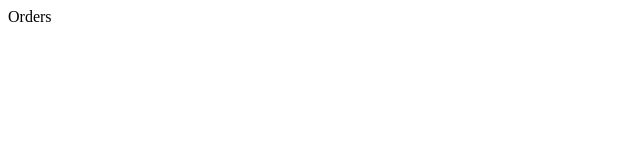
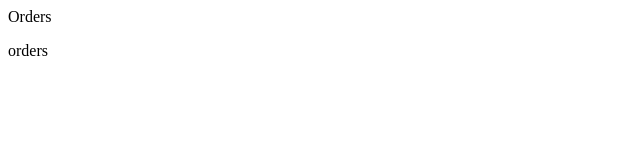
Before and after one commit to ptower21/myfirstgit, a plain HTML site: page Orders.html in a window 1280 px wide. Shown: the full height of the page, 0-640 px from the left. Drawn offline with Linux system fonts and the light colour scheme.

Commit message:
Initial version

```diff
--- a/Orders.html
+++ b/Orders.html
@@ -7,5 +7,6 @@
 
 <body>
 	Orders
+	<p>orders</p>
 </body>
 </html>
```
Also changed, not shown: 1 other file.
